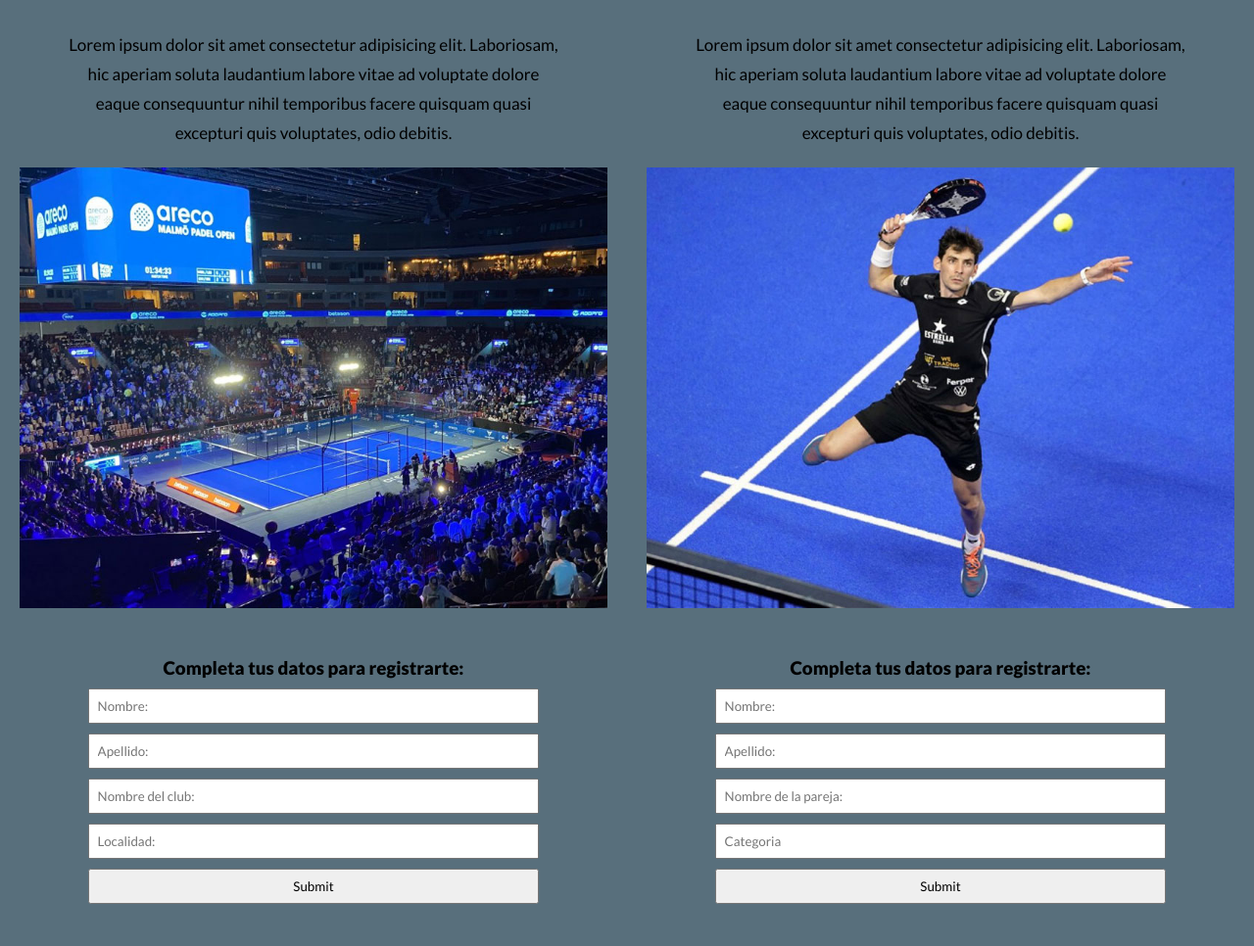
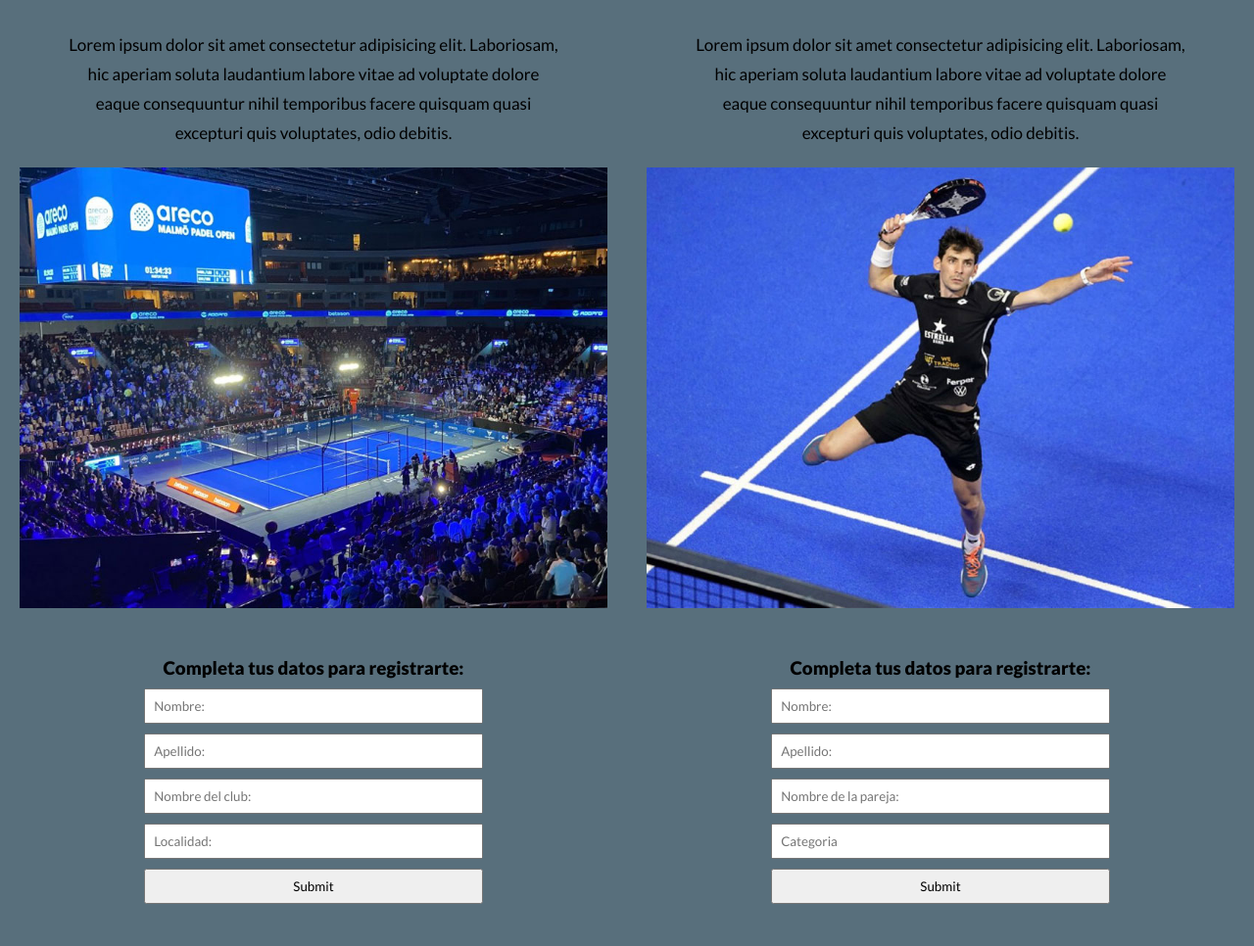
Before and after one commit to SantiagoPrediger/americanos-prediger, a plain HTML site: page index.html in a window 1280 px wide. Shown: the part 280-1246 px from the top of the page at 98% size. Drawn offline with Linux system fonts and the light colour scheme.

Commit message:
inputs mas cortos

```diff
--- a/css/style.css
+++ b/css/style.css
@@ -178,4 +178,9 @@ h1{
         width: 500px;
         margin: 20px;
     }
+    .formularioCentrado input {
+        padding: 8px;
+        margin: 5px;
+        width: 60%;
+    }
 }
```
